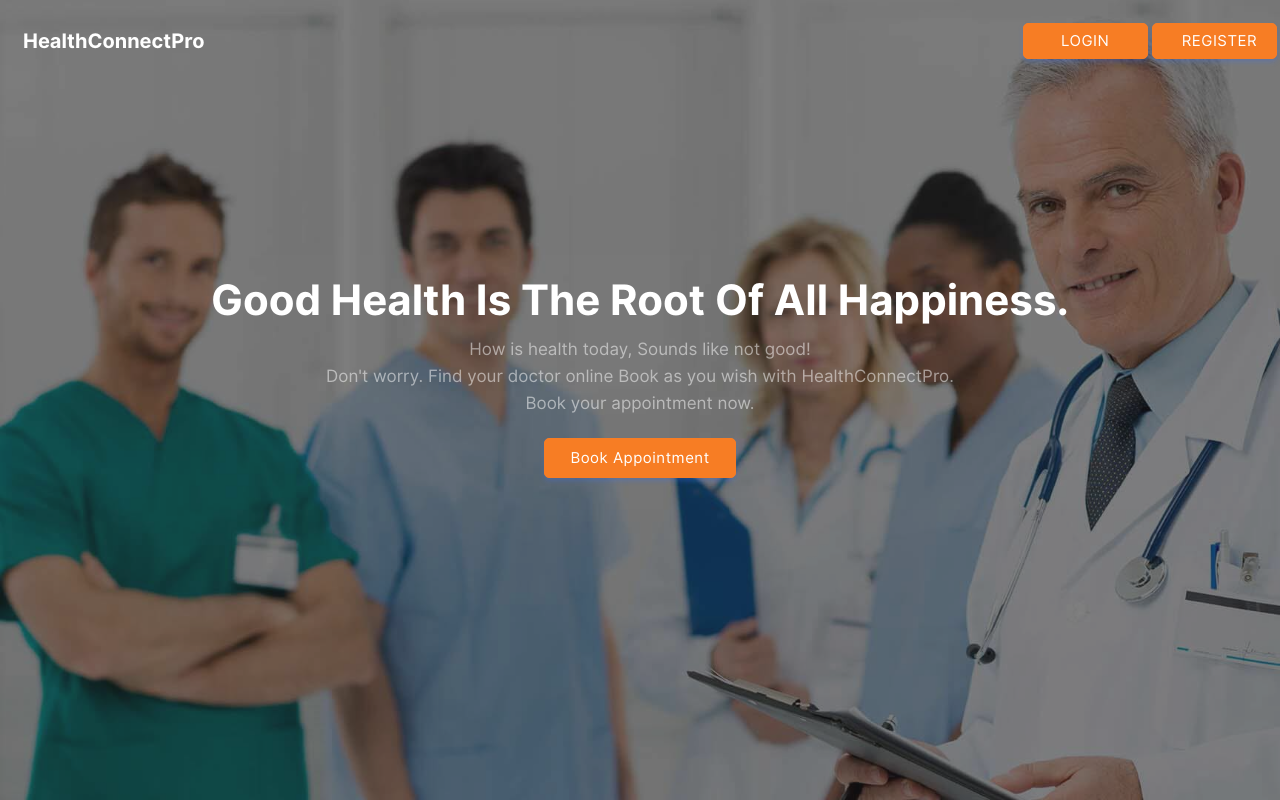
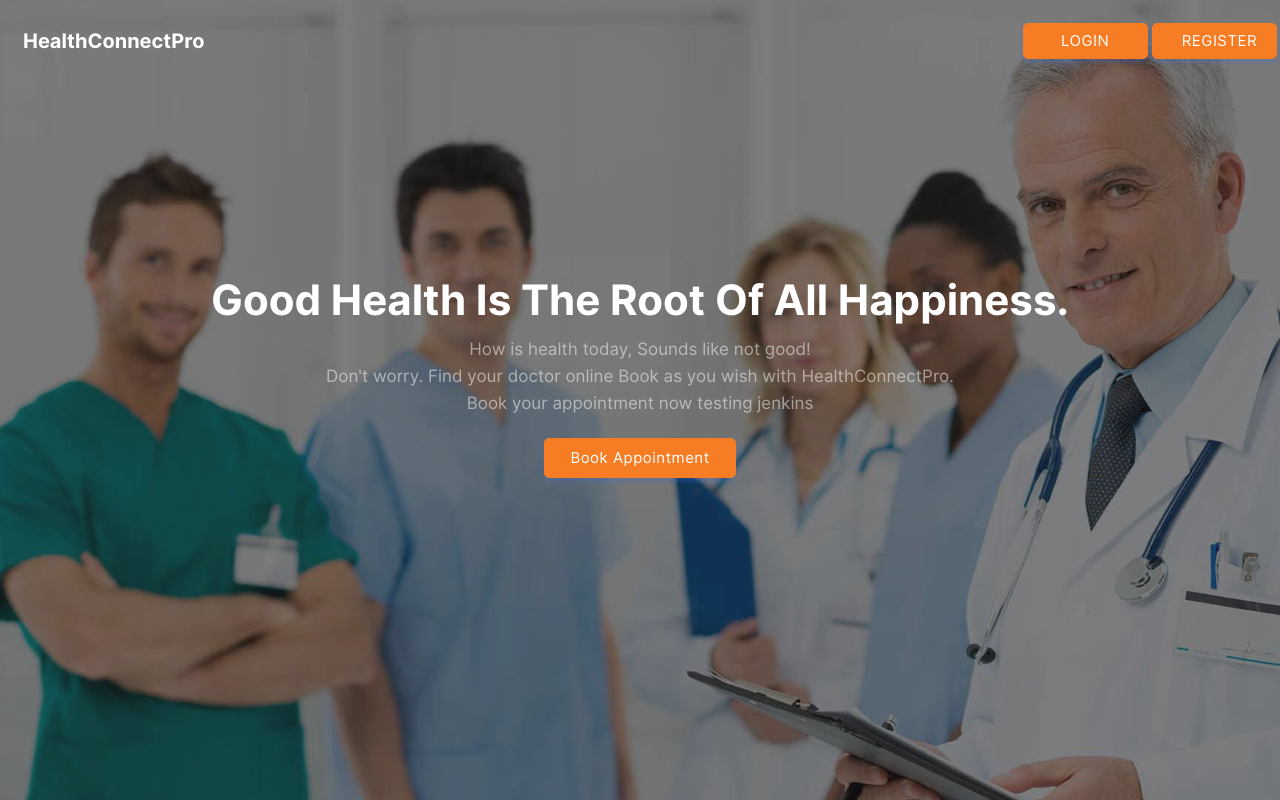
Before and after one commit to nikhilScaleup/HealthConnectPro, a PHP site: page / in a window 1280 px wide. Run offline with PHP 8.4, Linux system fonts and the light colour scheme.

Commit message:
Update index.php

```diff
--- a/index.php
+++ b/index.php
@@ -42,7 +42,7 @@
             <tr>
                 <td  colspan="3">
                     <p class="sub-text2">How is health today, Sounds like not good!<br>Don't worry. Find your doctor online Book as you wish with HealthConnectPro. <br>
-                   Book your appointment now.</p>
+                   Book your appointment now testing jenkins</p>
                 </td>
             </tr>
             <tr>
```
